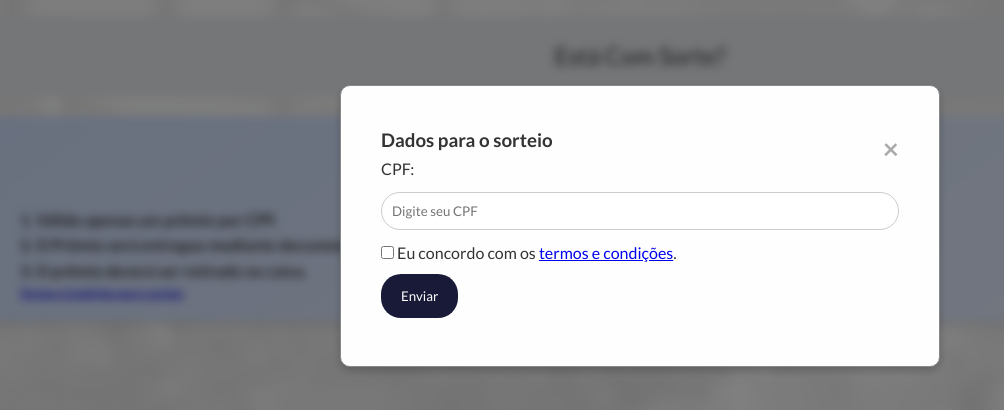
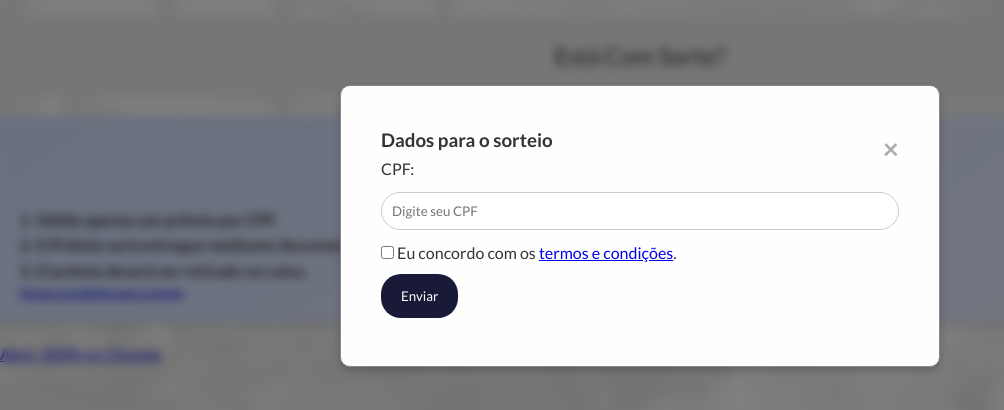
Before and after one commit to deusjd/sorteador, a plain HTML site: page index.html in a window 1280 px wide. Shown: the part 174-584 px from the top of the page, without its empty margins (0-1004 px from the left). Drawn offline with Linux system fonts and the light colour scheme.

Commit message:
Update index.html

```diff
--- a/index.html
+++ b/index.html
@@ -68,6 +68,11 @@
         </div>
     </div>
 
+    <!-- Botão para abrir o arquivo JSON -->
+<div class="open-json">
+    <a href="assets/json/json.json" target="_blank">Abrir JSON no Chrome</a>
+</div>
+
     <script type="text/javascript" src="assets/js/script.js"></script>
 
     <div id="logo-footer"></div></div>
```
